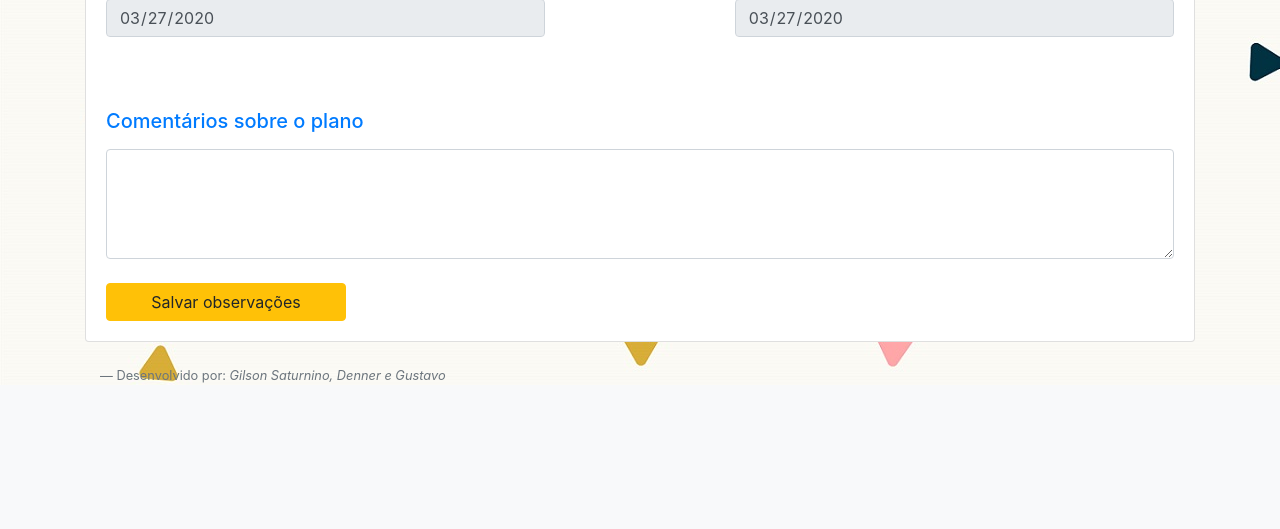
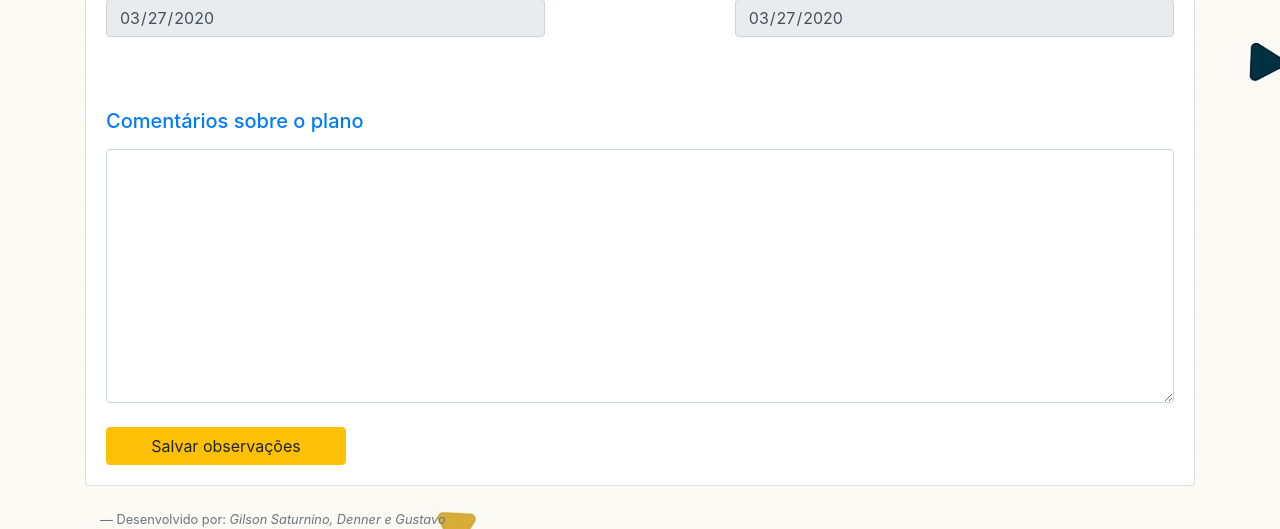
Before and after one commit to Dennerbs/Tcc-sistema-x, a PHP site: page /PlanoColegiado.php in a window 1280 px wide. Shown: the part 1932-2461 px from the top of the page. Before the commit the page ends 2317 px from the top, so only its background shows below. Run offline with PHP 8.4, Linux system fonts and the light colour scheme; a user stored in the database is signed in; data comes from the database, SQL or seed files in the repository; data that the repository does not hold is empty.

Commit message:
parte do comentário quase pronto

```diff
--- a/cursos/FormCadastro.php
+++ b/cursos/FormCadastro.php
@@ -2,7 +2,7 @@
 <html lang="en">
 
 <head>
-    <title>Title</title>
+    <title>Cadastro</title>
     <!-- Required meta tags -->
     <meta charset="utf-8">
     <meta name="viewport" content="width=device-width, initial-scale=1, shrink-to-fit=no">
@@ -60,7 +60,9 @@ opacity: 0.9;
                                     <option selected disabled>Perfil do usuário</option>
                                     <option>Docente</option>
                                     <option>Discente do Colegiado</option>
+                                    <option>Docente do colegiado</option>
                                     <option>Pedagogo</option>
+                                    <option>Técnico do colegiado</option>
                                 </select>
                             </div>
                             <button type="submit" class="btn btn-primary">Cadastrar</button>
--- a/cursos/FormDisc.php
+++ b/cursos/FormDisc.php
@@ -24,7 +24,7 @@ opacity: 0.9;
     </style>
         </head>
 
-        <body style="background-color: #1C1C1C;">
+        <body>
             <div class="container">
                 <?php
             require_once("Cabecalho.php");
@@ -49,7 +49,7 @@ opacity: 0.9;
             ?>
                 <div class="row">
                     <div class="col-md-12 mt-4">
-                        <div class="card" style="background-color: #212529;">
+                        <div class="card">
                             <div class="card-header"><p>Disciplinas</p></div>
                             <div class="card-body">
                                 <form action="SalvarDisciplina.php" method="POST">
--- a/cursos/ListarPlano.php
+++ b/cursos/ListarPlano.php
@@ -149,7 +149,7 @@
                             <div class="mt-1">
                             <form action="ValidacaoPlano.php" method="POST">
                                <input type="hidden" name="id_plan" value="<?= $umRegistro["id_plano"]; ?>">
-                                <button type="submit" class="btn btn-success btn-lg btn-block"><?= $umRegistro["nome_plano"]; ?></button>
+                                <strike><button type="submit" class="btn btn-success btn-lg btn-block"><?= $umRegistro["nome_plano"]; ?></button></strike>
                                </form>
                            </div>
 
--- a/cursos/PlanoColegiado.php
+++ b/cursos/PlanoColegiado.php
@@ -177,8 +177,7 @@ opacity: 0.9;
                 <label class="validationDefault22">
                   <h5 class="text-primary">Comentários sobre o plano</h5>
                 </label><br>
-                <textarea name="comentario" class="char valid form-control" rows="4" id="validationDefault22" required>
-                  <?php $sql = "select usuario,perfil,comentario,horario from comentarios where id_plano=?";
+              <?php $sql = "select usuario,perfil,comentario,horario from comentarios where id_plano=?";
               $sqlprep = $conexao->prepare($sql);
               $sqlprep->bind_param("i",$vetorUmregistro["id_plano"]);
               $sqlprep->execute();
@@ -188,7 +187,9 @@ opacity: 0.9;
               while($vetorRegistro !=null){
                 array_push($vetorTodosRegistros,$vetorRegistro);
                 $vetorRegistro = mysqli_fetch_assoc($registro);
-              }
+              } ?>
+              <textarea name="comentario" cols="40" rows="10" class="wpcf7-form-control wpcf7-textarea wpcf7-validates-as-required form-control w-100" aria-required="true" aria-invalid="false">
+              <?php
               foreach($vetorTodosRegistros as $valor){
               echo $nome = $valor["usuario"];
               echo $perfil = $valor["perfil"];
@@ -196,7 +197,7 @@ opacity: 0.9;
               echo $horario = $valor["horario"];
               }
               ?>
-                </textarea>
+              </textarea>
               </div>
                 <div class="col-md-12">
                   <button type="submit" style="width:15rem;" class="btn btn-warning mt-4">Salvar observações</button>
@@ -222,7 +223,6 @@ opacity: 0.9;
                 <label class="validationDefault22">
                   <h5 class="text-primary">Comentários sobre o plano</h5>
                 </label><br>
-                <textarea name="comentario" class="char valid form-control" rows="4" id="validationDefault22" readonly>
               <?php $sql = "select usuario,perfil,comentario,horario from comentarios where id_plano=?";
               $sqlprep = $conexao->prepare($sql);
               $sqlprep->bind_param("i",$vetorUmregistro["id_plano"]);
@@ -233,14 +233,17 @@ opacity: 0.9;
               while($vetorRegistro !=null){
                 array_push($vetorTodosRegistros,$vetorRegistro);
                 $vetorRegistro = mysqli_fetch_assoc($registro);
-              }
+              } ?>
+              <textarea name="comentario" cols="40" rows="10" class="wpcf7-form-control wpcf7-textarea wpcf7-validates-as-required form-control w-100" aria-required="true" aria-invalid="false" readonly>
+              <?php
               foreach($vetorTodosRegistros as $valor){
               echo $nome = $valor["usuario"];
               echo $perfil = $valor["perfil"];
               echo $comentario = $valor["comentario"];
               echo $horario = $valor["horario"];
               }
-              ?></textarea>
+              ?>
+              </textarea>
               </div>
                 <small id="notificacao" class="form-text text-muted">Seu plano de ensino foi enviado para correção, Aguarde ^^</small><br>
            </div>
```
